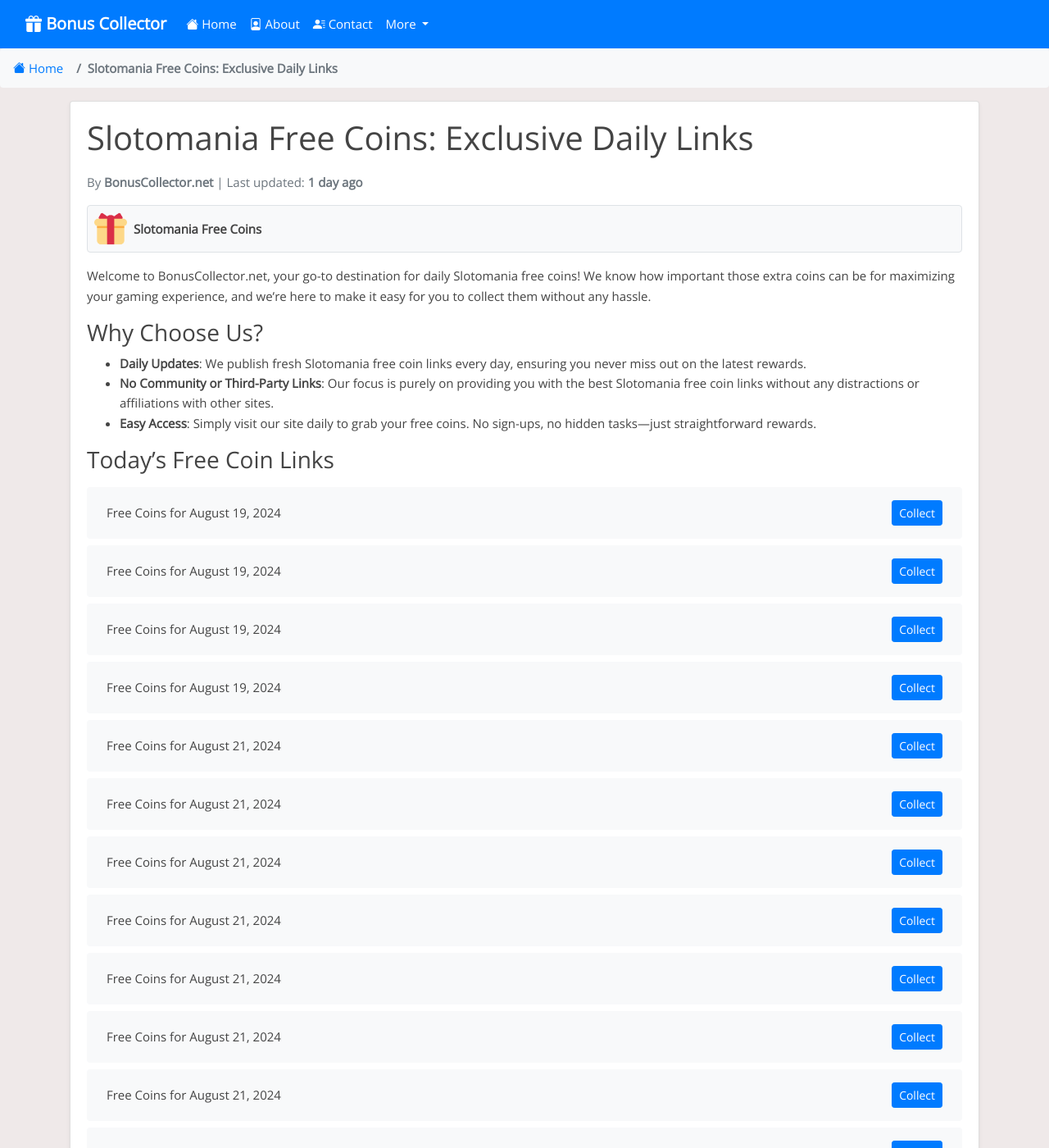
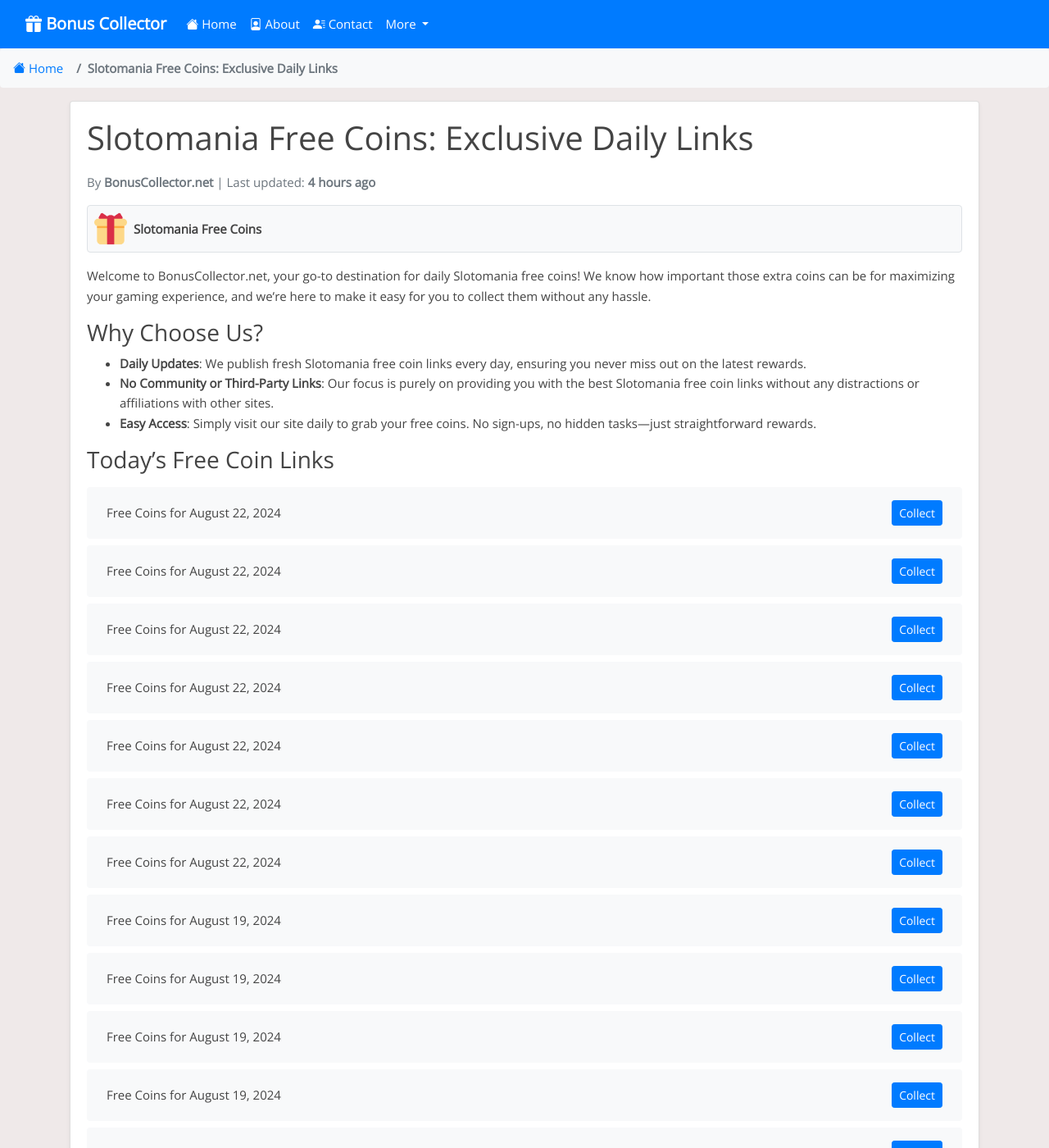
Before and after one commit to Prollad99/bs-net, a Jekyll site: the page built from _posts/2024-06-29-slotomania.md, in a window 1280 px wide and 1400 px high. Shown: the whole window at 82% size. Built offline with Jekyll 4.4.1, drawn with Linux system fonts in a browser that asks for light colours; nearby versions of some CDN libraries; comment, search, counter and statistics services are not loaded; some of the changed text lies outside the part shown.

Commit message:
Update slotomania reward links and last modified date

```diff
--- a/_data/include_files.yml
+++ b/_data/include_files.yml
@@ -38,7 +38,7 @@
   last_modified: 2024-08-22 06:13:50
 
 slotomania.html:
-  last_modified: 2024-08-21 07:34:00
+  last_modified: 2024-08-22 06:13:53
 
 cashman-casino.html:
   last_modified: 2024-08-21 14:10:52
--- a/_includes/slotomania.html
+++ b/_includes/slotomania.html
@@ -1,4 +1,32 @@
 <ul class="list-group mt-3 mb-4">
+  <li class="list-group-item d-flex justify-content-between align-items-center">
+    <span>Free Coins for August 22, 2024</span>
+    <a href="https://api.playtika.com/redirector/?coupon_token=1_3_1724268600159_5e6p5key" class="btn btn-primary btn-sm">Collect</a>
+  </li>
+  <li class="list-group-item d-flex justify-content-between align-items-center">
+    <span>Free Coins for August 22, 2024</span>
+    <a href="https://api.playtika.com/redirector/?coupon_token=1_3_1724242521604_oy423omr" class="btn btn-primary btn-sm">Collect</a>
+  </li>
+  <li class="list-group-item d-flex justify-content-between align-items-center">
+    <span>Free Coins for August 22, 2024</span>
+    <a href="https://api.playtika.com/redirector/?coupon_token=1_3_1723124188349_jog0d98r" class="btn btn-primary btn-sm">Collect</a>
+  </li>
+  <li class="list-group-item d-flex justify-content-between align-items-center">
+    <span>Free Coins for August 22, 2024</span>
+    <a href="https://api.playtika.com/redirector/?coupon_token=1_3_1723123997883_dknjw56o" class="btn btn-primary btn-sm">Collect</a>
+  </li>
+  <li class="list-group-item d-flex justify-content-between align-items-center">
+    <span>Free Coins for August 22, 2024</span>
+    <a href="https://api.playtika.com/redirector/?coupon_token=1_3_1723123620145_74znzln8" class="btn btn-primary btn-sm">Collect</a>
+  </li>
+  <li class="list-group-item d-flex justify-content-between align-items-center">
+    <span>Free Coins for August 22, 2024</span>
+    <a href="https://api.playtika.com/redirector/?coupon_token=1_3_1723123393148_wxg7kxrw" class="btn btn-primary btn-sm">Collect</a>
+  </li>
+  <li class="list-group-item d-flex justify-content-between align-items-center">
+    <span>Free Coins for August 22, 2024</span>
+    <a href="https://api.playtika.com/redirector/?coupon_token=1_3_1724240356507_0gn4ned0" class="btn btn-primary btn-sm">Collect</a>
+  </li>
   <li class="list-group-item d-flex justify-content-between align-items-center">
     <span>Free Coins for August 19, 2024</span>
     <a href="https://api.playtika.com/redirector/?coupon_token=1_3_1723968216621_0zeg3p2g" class="btn btn-primary btn-sm">Collect</a>
@@ -371,32 +399,4 @@
     <span>Free Coins for August 8, 2024</span>
     <a href="https://api.playtika.com/redirector/?coupon_token=1_3_1722956554772_jogr95nd" class="btn btn-primary btn-sm">Collect</a>
   </li>
-  <li class="list-group-item d-flex justify-content-between align-items-center">
-    <span>Free Coins for August 8, 2024</span>
-    <a href="https://api.playtika.com/redirector/?coupon_token=1_3_1722972600146_3kn93m30" class="btn btn-primary btn-sm">Collect</a>
-  </li>
-  <li class="list-group-item d-flex justify-content-between align-items-center">
-    <span>Free Coins for August 8, 2024</span>
-    <a href="https://api.playtika.com/redirector/?coupon_token=1_3_1722160674297_0znk9dz5" class="btn btn-primary btn-sm">Collect</a>
-  </li>
-  <li class="list-group-item d-flex justify-content-between align-items-center">
-    <span>Free Coins for August 6, 2024</span>
-    <a href="https://api.playtika.com/redirector/?coupon_token=1_3_1722704248883_lpgjeke6" class="btn btn-primary btn-sm">Collect</a>
-  </li>
-  <li class="list-group-item d-flex justify-content-between align-items-center">
-    <span>Free Coins for August 6, 2024</span>
-    <a href="https://api.playtika.com/redirector/?coupon_token=1_3_1722867265043_wlyen5w6" class="btn btn-primary btn-sm">Collect</a>
-  </li>
-  <li class="list-group-item d-flex justify-content-between align-items-center">
-    <span>Free Coins for August 6, 2024</span>
-    <a href="https://api.playtika.com/redirector/?coupon_token=1_3_1722159742255_d7zexlzm" class="btn btn-primary btn-sm">Collect</a>
-  </li>
-  <li class="list-group-item d-flex justify-content-between align-items-center">
-    <span>Free Coins for August 6, 2024</span>
-    <a href="https://api.playtika.com/redirector/?coupon_token=1_3_1722159457066_oyr5k7ox" class="btn btn-primary btn-sm">Collect</a>
-  </li>
-  <li class="list-group-item d-flex justify-content-between align-items-center">
-    <span>Free Coins for August 5, 2024</span>
-    <a href="https://api.playtika.com/redirector/?coupon_token=1_3_1722726000182_op27e57n" class="btn btn-primary btn-sm">Collect</a>
-  </li>
 </ul>
```
Also changed, not shown: links-json/slotomania.json (+28 -28 lines).
